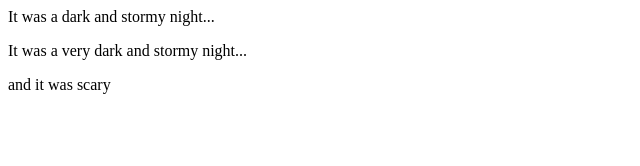
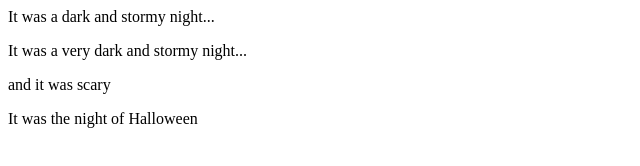
Before and after one commit to kwx92/fireside-story, a plain HTML site: page index.html in a window 1280 px wide. Shown: the whole page, without its empty margins (0-640 px from the left). Drawn offline with Linux system fonts and the light colour scheme.

Commit message:
added fourth line

```diff
--- a/index.html
+++ b/index.html
@@ -3,5 +3,6 @@
       <p>It was a dark and stormy night...</p>
       <p>It was a very dark and stormy night...</p>
       <p>and it was scary</p>
+      <p>It was the night of Halloween</p>
     </body>
   </html>
```
